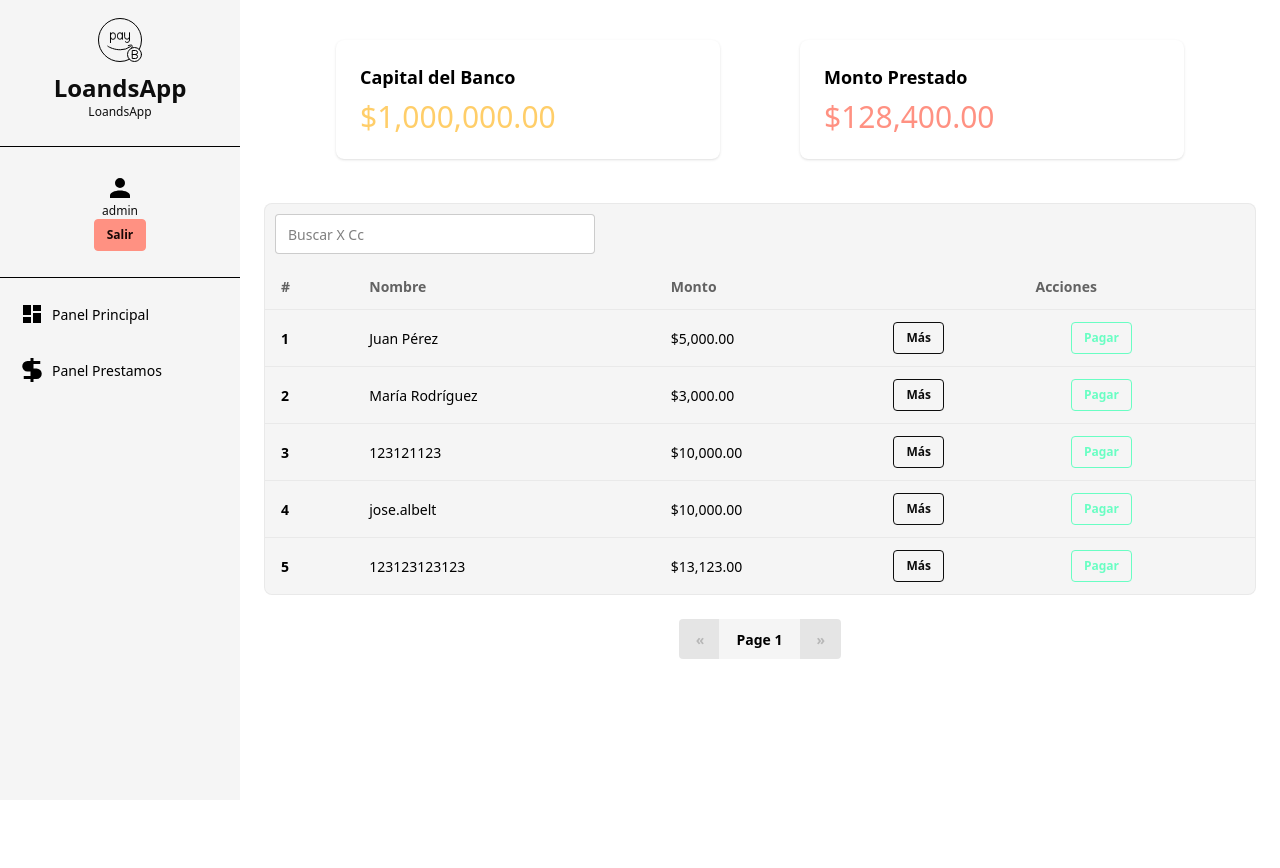
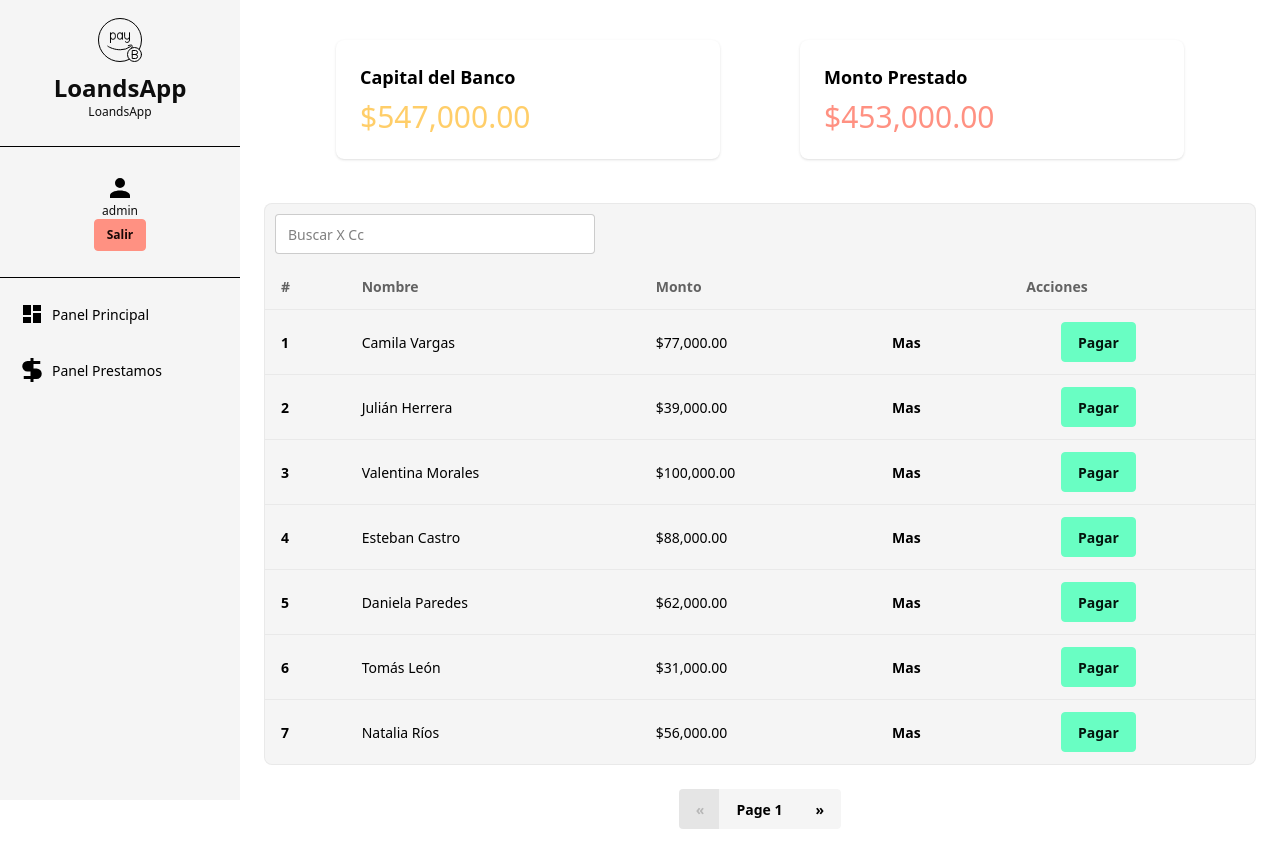
Before and after one commit to joseAL520/LoansApp, an Angular app: page / in a window 1280 px wide. Both pictures are taken after typing "name@example.com", "Sample123" into the empty fields and a click on the button "Login". Shown: the top 868 px of the page. Before the commit the page ends 800 px from the top, so only its background shows below. Built offline with nearby package versions, Linux system fonts and the light colour scheme; data requests are answered from the project's data file.

Commit message:
logica del sumar y restar capital

```diff
--- a/db.json
+++ b/db.json
@@ -1,47 +1,63 @@
 {
   "clients": [
     {
-      "id": "1",
-      "nit": 123456789,
-      "fullName": "Juan Pérez",
-      "email": "juan.perez@example.com",
-      "loans": 5000,
-      "payDate": "2025-06-15"
-    },
-    {
-      "id": "2",
-      "nit": 987654321,
-      "fullName": "María Rodríguez",
-      "email": "maria.rodriguez@example.com",
-      "loans": 3000,
-      "payDate": "2025-07-01"
-    },
-    {
-      "id": "c94871c5-74d7-4cca-90c3-436be432e8f5",
-      "nit": 13310,
-      "fullName": "123121123",
-      "email": "jose.albelt187@gmai.com",
-      "loans": 10000,
+      "id": "9231100ce-d9ae-41df-a371-9364123a4444",
+      "nit": 445566778,
+      "fullName": "Camila Vargas",
+      "email": "camila.vargas@example.com",
+      "loans": 77000,
       "payDate": "2025-06-25"
     },
     {
-      "id": "647ceca8-c854-44a4-b686-d0bf0ef85902",
-      "nit": 8712312,
-      "fullName": "jose.albelt",
-      "email": "jose.albel1312@fasd",
-      "loans": 10000,
-      "payDate": null
+      "id": "1031100ce-e9ae-41df-a371-9364123a5555",
+      "nit": 556677889,
+      "fullName": "Julián Herrera",
+      "email": "julian.herrera@example.com",
+      "loans": 39000,
+      "payDate": "2025-07-10"
     },
     {
-      "id": "2c083018-80e9-4015-bf9b-0796c2dc0167",
-      "nit": 123120,
-      "fullName": "123123123123",
-      "email": "12312123@dasd1",
-      "loans": 13123,
-      "payDate": "0123-03-12"
+      "id": "1131100ce-f9ae-41df-a371-9364123a6666",
+      "nit": 667788990,
+      "fullName": "Valentina Morales",
+      "email": "valentina.morales@example.com",
+      "loans": 100000,
+      "payDate": "2025-06-22"
+    },
+    {
+      "id": "1231100ce-g9ae-41df-a371-9364123a7777",
+      "nit": 778899001,
+      "fullName": "Esteban Castro",
+      "email": "esteban.castro@example.com",
+      "loans": 88000,
+      "payDate": "2025-07-08"
+    },
+    {
+      "id": "1331100ce-h9ae-41df-a371-9364123a8888",
+      "nit": 889900112,
+      "fullName": "Daniela Paredes",
+      "email": "daniela.paredes@example.com",
+      "loans": 62000,
+      "payDate": "2025-06-18"
+    },
+    {
+      "id": "1431100ce-i9ae-41df-a371-9364123a9999",
+      "nit": 990011223,
+      "fullName": "Tomás León",
+      "email": "tomas.leon@example.com",
+      "loans": 31000,
+      "payDate": "2025-06-28"
+    },
+    {
+      "id": "1531100ce-j9ae-41df-a371-9364123aaaaa",
+      "nit": 101112131,
+      "fullName": "Natalia Ríos",
+      "email": "natalia.rios@example.com",
+      "loans": 56000,
+      "payDate": "2025-07-03"
     }
   ],
-  "login":{
+  "login": {
     "user": {
       "id": "52e100ce-f9ae-41df-a371-9364123a0454",
       "email": "jose.albelt1817@gmail.com",
@@ -51,9 +67,10 @@
         "capital": 1000000,
         "totalLoans": 128400
       },
-      "role": ["admin"]
+      "role": [
+        "admin"
+      ]
     },
     "token": "eyJhbGciOiJIUzI1NiIsInR5cCI6IkpXVCJ9.eyJpZCI6IiIsImVtYWlsIjoiYWRtaW5AZ21pbC5jb20iLCJwYXNzd29yZCI6ImFkbWluMTIzIiwiV2FsbGV0Ijp7ImNhcGl0YWwiOjEwMDAwMDAsInRvdGFsTG9hbnMiOjEyODQwMH19.fEZsPxkIzDI6q2eZAWQp-gEQhRwIRTszIIB5boMa1D8"
   }
-
 }
--- a/src/app/dashboard/components/dashboar-cards/dashboar-cards.component.html
+++ b/src/app/dashboard/components/dashboar-cards/dashboar-cards.component.html
@@ -3,14 +3,14 @@
   <div class="card w-80 sm:w-96 bg-base-100 shadow-sm">
     <div class="card-body text-center md:text-left">
       <h2 class="card-title">Capital del Banco</h2>
-      <h1 class="text-3xl text-warning">{{wallet()?.Wallet?.capital | currency:'COP': '$': '1.2-2'}}</h1>
+      <h1 class="text-3xl text-warning">{{capital() | currency:'COP': '$': '1.2-2'}}</h1>
     </div>
   </div>
 
   <div class="card w-80 sm:w-96 bg-base-100 shadow-sm">
     <div class="card-body text-center md:text-left">
       <h2 class="card-title">Monto Prestado</h2>
-      <h1 class="text-3xl text-error">{{wallet()?.Wallet?.totalLoans | currency:'COP': '$': '1.2-2'}}</h1>
+      <h1 class="text-3xl text-error">{{loans() | currency:'COP': '$': '1.2-2'}}</h1>
     </div>
   </div>
 
--- a/src/app/dashboard/components/dashboar-cards/dashboar-cards.component.ts
+++ b/src/app/dashboard/components/dashboar-cards/dashboar-cards.component.ts
@@ -11,7 +11,8 @@ import { CurrencyPipe } from '@angular/common';
 export class DashboarCardsComponent {
 
 
-  wallet = input.required<User|null>()
+  capital = input<number>()
+  loans = input<number | null>()
 
 
 }
--- a/src/app/dashboard/components/dashboard-list/dashboard-list.component.html
+++ b/src/app/dashboard/components/dashboard-list/dashboard-list.component.html
@@ -27,17 +27,17 @@
 
             @if (typeRoute() != 'loans') {
               <td>
-                <button class="btn btn-sm btn-outline btn-primary w-full sm:w-auto">Más</button>
+                <app-modal-confirmation [optionMenu]="`mas`"></app-modal-confirmation>
               </td>
               <td>
-                <button class="btn btn-sm btn-outline btn-success w-full sm:w-auto">Pagar</button>
+                <app-modal-confirmation [optionMenu]="`pay`" (proceed)="onDelete( item.id, $event)" ></app-modal-confirmation>
               </td>
             } @else if (typeRoute() === 'loans') {
               <td>
                 <button class="btn btn-sm btn-outline btn-success w-full sm:w-auto" [routerLink]="['/lonsEdit', item.id]">Editar</button>
               </td>
               <td>
-                <button class="btn btn-sm btn-outline btn-error w-full sm:w-auto" (click)="onDelete(item.id)">Eliminar</button>
+                <app-modal-confirmation [optionMenu]="`delete`"  (proceed)="onDelete( item.id, $event)"></app-modal-confirmation>
               </td>
             }
 
--- a/src/app/dashboard/components/dashboard-list/dashboard-list.component.ts
+++ b/src/app/dashboard/components/dashboard-list/dashboard-list.component.ts
@@ -2,10 +2,11 @@ import { ChangeDetectionStrategy, Component, EventEmitter, input, output } from
 import { RouterLink } from '@angular/router';
 import { Client } from '../../interfaces/clients.interfaces';
 import { CurrencyPipe } from '@angular/common';
+import { ModalConfirmationComponent } from "../modalConfirmation/modalConfirmation.component";
 
 @Component({
   selector: 'app-dashboard-list',
-  imports: [RouterLink, CurrencyPipe],
+  imports: [RouterLink, CurrencyPipe, ModalConfirmationComponent],
   templateUrl: './dashboard-list.component.html',
   changeDetection: ChangeDetectionStrategy.OnPush,
 })
@@ -25,8 +26,9 @@ export class DashboardListComponent {
     this.searchOutput.emit(x.target.value)
   }
 
-  onDelete(x:string) {
-   this.deleteOutput.emit(x)
+  onDelete(x:string,proceed:boolean) {
+    console.log(x,proceed)
+    if(proceed) return this.deleteOutput.emit(x)
   }
 
 }
--- /dev/null
+++ b/src/app/dashboard/components/modalConfirmation/modalConfirmation.component.html
@@ -0,0 +1,60 @@
+@if(optionMenu() ==='pay'){
+    <label for="my_modal_1" class="btn btn-success">Pagar</label>
+    <input type="checkbox" id="my_modal_1" class="modal-toggle" />
+    <div class="modal">
+    <div class="modal-box">
+    <div role="alert" class="alert alert-warning">
+        <svg xmlns="http://www.w3.org/2000/svg" class="h-6 w-6 shrink-0 stroke-current" fill="none" viewBox="0 0 24 24">
+            <path stroke-linecap="round" stroke-linejoin="round" stroke-width="2" d="M12 9v2m0 4h.01m-6.938 4h13.856c1.54 0 2.502-1.667 1.732-3L13.732 4c-.77-1.333-2.694-1.333-3.464 0L3.34 16c-.77 1.333.192 3 1.732 3z" />
+        </svg>
+            <span>¿Estás seguro hacer esta Accion esta persona?!</span>
+    </div>
+        <p class="py-4">Al confirmar, se procederá con el pago y no podrás deshacer esta acción. </p>
+        <div class="modal-action">
+            <label for="my_modal_1" class="btn btn-success" (click)="confirmAction(true)">Proceder</label>
+            <label for="my_modal_1" class="btn btn-error">Cancelar</label>
+        </div>
+    </div>
+    </div>
+
+}
+
+@if(optionMenu() ==='delete'){
+    <label for="my_modal_1" class="btn btn-error">Eliminar</label>
+    <input type="checkbox" id="my_modal_1" class="modal-toggle" />
+    <div class="modal">
+    <div class="modal-box">
+    <div role="alert" class="alert alert-warning">
+        <svg xmlns="http://www.w3.org/2000/svg" class="h-6 w-6 shrink-0 stroke-current" fill="none" viewBox="0 0 24 24">
+            <path stroke-linecap="round" stroke-linejoin="round" stroke-width="2" d="M12 9v2m0 4h.01m-6.938 4h13.856c1.54 0 2.502-1.667 1.732-3L13.732 4c-.77-1.333-2.694-1.333-3.464 0L3.34 16c-.77 1.333.192 3 1.732 3z" />
+        </svg>
+            <span>¿Estás seguro Eliminar esta persona?!</span>
+        </div>
+        <p class="py-4">Al confirmar, se procederá con la eliminacion y no podrás deshacer esta acción. </p>
+        <div class="modal-action">
+            <label for="my_modal_1" class="btn btn-success" (click)="confirmAction(true)">Proceder</label>
+            <label for="my_modal_1" class="btn btn-error">Cancelar</label>
+        </div>
+    </div>
+    </div>
+
+}
+
+
+@if(optionMenu() ==='mas'){
+    <button class="btn" onclick="document.getElementById('my_modal_3').showModal()">Mas</button>
+    <dialog id="my_modal_3" class="modal">
+    <div class="modal-box">
+        <form method="dialog">
+        <button class="btn btn-sm btn-circle btn-ghost absolute right-2 top-2">✕</button>
+        </form>
+        <div role="alert" class="alert alert-info">
+            <svg xmlns="http://www.w3.org/2000/svg" fill="none" viewBox="0 0 24 24" class="h-6 w-6 shrink-0 stroke-current">
+                <path stroke-linecap="round" stroke-linejoin="round" stroke-width="2" d="M13 16h-1v-4h-1m1-4h.01M21 12a9 9 0 11-18 0 9 9 0 0118 0z"></path>
+            </svg>
+            <span>New software update available.</span>
+        </div>
+    </div>
+    </dialog>
+
+}
--- /dev/null
+++ b/src/app/dashboard/components/modalConfirmation/modalConfirmation.component.ts
@@ -0,0 +1,21 @@
+import { ChangeDetectionStrategy, Component, input, output } from '@angular/core';
+
+@Component({
+  selector: 'app-modal-confirmation',
+  imports: [],
+  templateUrl: './modalConfirmation.component.html',
+  changeDetection: ChangeDetectionStrategy.OnPush,
+})
+export class ModalConfirmationComponent {
+
+  optionMenu = input()
+
+  proceed = output<boolean>();
+
+
+  confirmAction(confirm:boolean){
+    console.log()
+    this.proceed.emit(confirm)
+  }
+
+}
--- a/src/app/dashboard/pages/dashboar-page/dashboar-page.component.html
+++ b/src/app/dashboard/pages/dashboar-page/dashboar-page.component.html
@@ -1,7 +1,11 @@
-<app-dashboar-cards [wallet]="adminService? adminService.user() :  null "></app-dashboar-cards>
+<app-dashboar-cards [capital]="capital()" [loans]="totalLoans()"></app-dashboar-cards>
 
 <div class="flex flex-col">
-  <app-dashboard-list  [clients]="searchedClients ? searchedClients : clientsResource.value()" (searchOutput)="clietnSearchBy($event)"></app-dashboard-list>
+  <app-dashboard-list
+    [clients]="searchedClients ? searchedClients : clientsResource.value()"
+    (searchOutput)="clietnSearchBy($event)"
+    (deleteOutput)="clietnDeleteBy($event)"
+    ></app-dashboard-list>
 
 
   <div class="join  justify-center mb-12">
--- a/src/app/dashboard/pages/dashboar-page/dashboar-page.component.ts
+++ b/src/app/dashboard/pages/dashboar-page/dashboar-page.component.ts
@@ -2,9 +2,10 @@ import { ChangeDetectionStrategy, Component, computed, inject, resource, signal,
 import { DashboarCardsComponent } from "../../components/dashboar-cards/dashboar-cards.component";
 import { DashboardListComponent } from "../../components/dashboard-list/dashboard-list.component";
 import { DashboardService } from '../../services/dashboard.service';
-import { firstValueFrom } from 'rxjs';
+import { filter, find, firstValueFrom, map, tap } from 'rxjs';
 import { Client } from '../../interfaces/clients.interfaces';
 import { AdmBankService } from '../../../auth/services/admBank.service';
+import { Router } from '@angular/router';
 
 @Component({
   selector: 'app-dashboar-page',
@@ -18,10 +19,14 @@ export class DashboarPageComponent  {
 
   clientService = inject(DashboardService)
   adminService = inject(AdmBankService)
+  router = inject(Router)
 
   limit = 7;
   currentPage = signal(0);
   lastLoadCount = signal(0);
+
+  totalLoans = signal<number| null>(null)
+  capital = signal<number| undefined>(undefined)
 
   offset = computed(() => this.currentPage() * this.limit);
   readonly disablePrev = computed(() => this.currentPage() === 0);
@@ -29,15 +34,17 @@ export class DashboarPageComponent  {
 
   // get
   clientsResource = resource({
-    request: () => this.offset(),
+    request: (() => this.offset()),
     loader: async ({ request: offset }) => {
       const clients = await firstValueFrom(
-        this.clientService.getClients(this.limit, offset)
+        this.clientService.getClientsLimit(this.limit, offset),
       );
       this.lastLoadCount.set(clients.length);
+      this.calculateFinancialSummary()
       return clients;
     }
   })
+
 
   //getById
  clietnSearchBy(event: any) {
@@ -66,5 +73,31 @@ export class DashboarPageComponent  {
     this.currentPage.update(p => (p > 0 ? p - 1 : 0));
   }
 
+  calculateFinancialSummary(){
+    const capital = this.adminService.user()?.Wallet.capital ?? 0;
+    this.clientService.getClients().pipe(
+      map(clients =>
+        clients.reduce((total, client) => total + (client.loans || 0), 0)
+      )
+    ).subscribe(totalLoans => {
+      this.totalLoans.set(totalLoans) ;
+      const availableCapital = capital - totalLoans;
+      this.capital.set(availableCapital);
+    });
+  }
+
+  //delete
+clietnDeleteBy(id: string) {
+  this.clientService.deleteClients(id).subscribe({
+    next: () => {
+      this.calculateFinancialSummary();
+      this.clientsResource.reload()
+    },
+    error: (err) => {
+      console.error('Error al eliminar cliente', err);
+    }
+  });
+}
+
 
 }
--- a/src/app/dashboard/pages/loans-page/loans-page.component.html
+++ b/src/app/dashboard/pages/loans-page/loans-page.component.html
@@ -1,4 +1,4 @@
-<app-dashboar-cards></app-dashboar-cards>
+<app-dashboar-cards [capital]="capital()" [loans]="totalLoans()"></app-dashboar-cards>
 
 <div class="flex flex-col lg:flex-row bg-base-300 m-6 p-4 gap-6 rounded-xl">
 
--- a/src/app/dashboard/pages/loans-page/loans-page.component.ts
+++ b/src/app/dashboard/pages/loans-page/loans-page.component.ts
@@ -2,9 +2,10 @@ import { ChangeDetectionStrategy, Component, inject, resource, signal } from '@a
 import { DashboarCardsComponent } from "../../components/dashboar-cards/dashboar-cards.component";
 import { DashboardFormComponent } from "../../components/dashboard-form/dashboard-form.component";
 import { DashboardListComponent } from "../../components/dashboard-list/dashboard-list.component";
-import { firstValueFrom } from 'rxjs';
+import { firstValueFrom, map } from 'rxjs';
 import { DashboardService } from '../../services/dashboard.service';
 import { Client } from '../../interfaces/clients.interfaces';
+import { AdmBankService } from '../../../auth/services/admBank.service';
 
 @Component({
   selector: 'app-loans-page',
@@ -17,18 +18,27 @@ export class LoansPageComponent {
   searchedClients?: Client[]| null = null;
 
   clientService = inject(DashboardService)
+  adminService = inject(AdmBankService)
+
   clientsRequest = signal({});
+
+  totalLoans = signal<number| null>(null)
+  capital = signal<number| undefined>(undefined)
+
   limit = 5;
 
   //get
   clientsResource = resource({
-      request: this.clientsRequest,
-      loader: async({ request: offset } ) => {
-        return await firstValueFrom(
-          this.clientService.getClients(this.limit)
-        )
-      },
+    request: this.clientsRequest,
+      loader: async ({ request: offset }) => {
+      const clients = await firstValueFrom(
+        this.clientService.getClientsLimit(this.limit, 0),
+      );
+      this.calculateFinancialSummary()
+      return clients;
+    }
   })
+
 
   //getById
   clietnSearchBy(event: any) {
@@ -61,6 +71,19 @@ export class LoansPageComponent {
     )
   }
 
+  calculateFinancialSummary(){
+    const capital = this.adminService.user()?.Wallet.capital ?? 0;
+    this.clientService.getClients().pipe(
+      map(clients =>
+        clients.reduce((total, client) => total + (client.loans || 0), 0)
+      )
+    ).subscribe(totalLoans => {
+      this.totalLoans.set(totalLoans) ;
+      const availableCapital = capital - totalLoans;
+      this.capital.set(availableCapital);
+    });
+  }
+
 
 
   //delete
--- a/src/app/dashboard/services/dashboard.service.ts
+++ b/src/app/dashboard/services/dashboard.service.ts
@@ -13,13 +13,17 @@ export class DashboardService {
   private httpClient = inject(HttpClient)
 
 
-  getClients(limit: number, offset: number = 0):Observable<Client[]>{
+  getClientsLimit(limit: number, offset: number = 0):Observable<Client[]>{
     return this.httpClient.get<Client[]>(`${basUrl}`,{
       params:{
         _limit:limit,
         _start:offset
       }
     })
+  }
+
+  getClients():Observable<Client[]>{
+    return this.httpClient.get<Client[]>(`${basUrl}`)
   }
 
   getClientsById(id:number):Observable<Client[]>{
```
